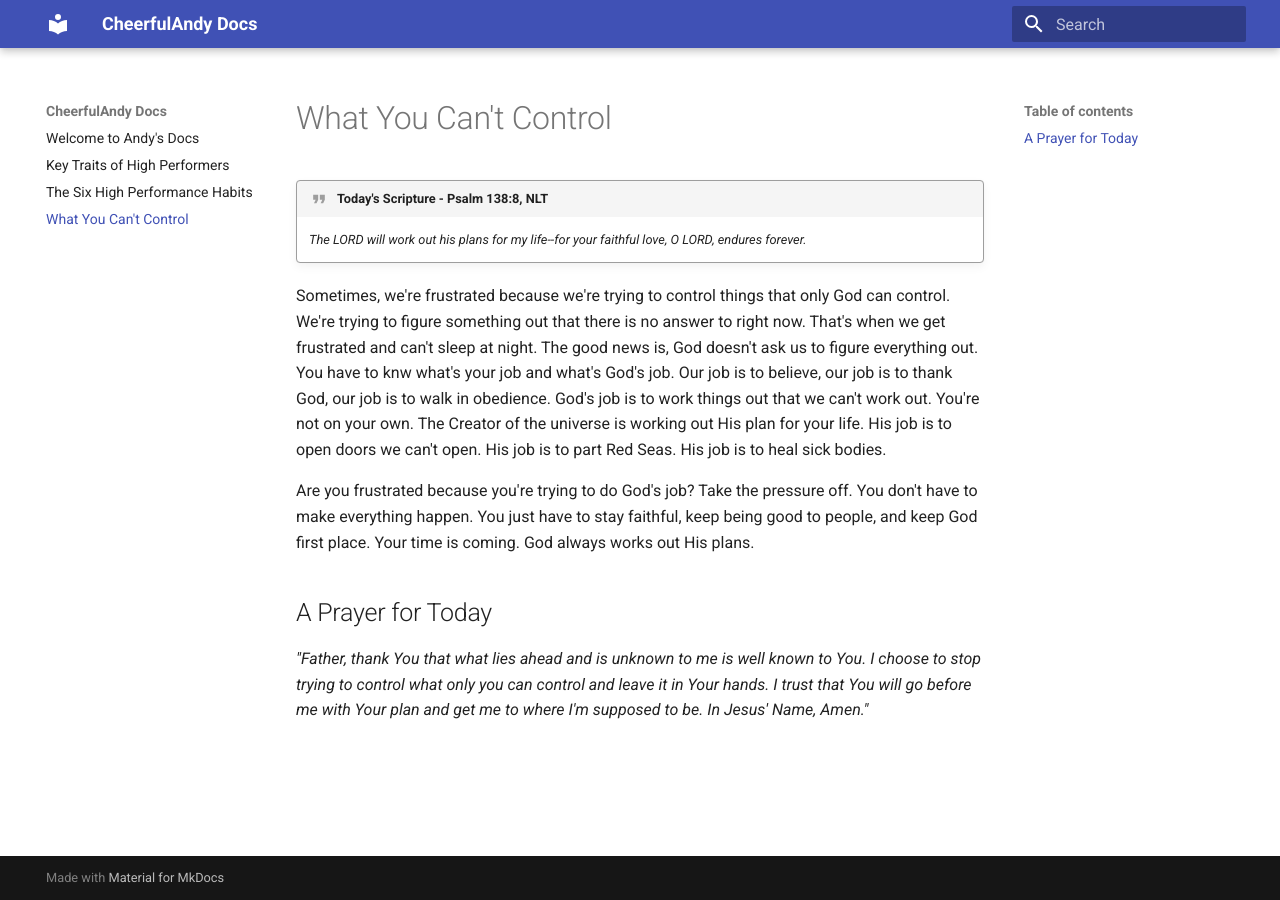
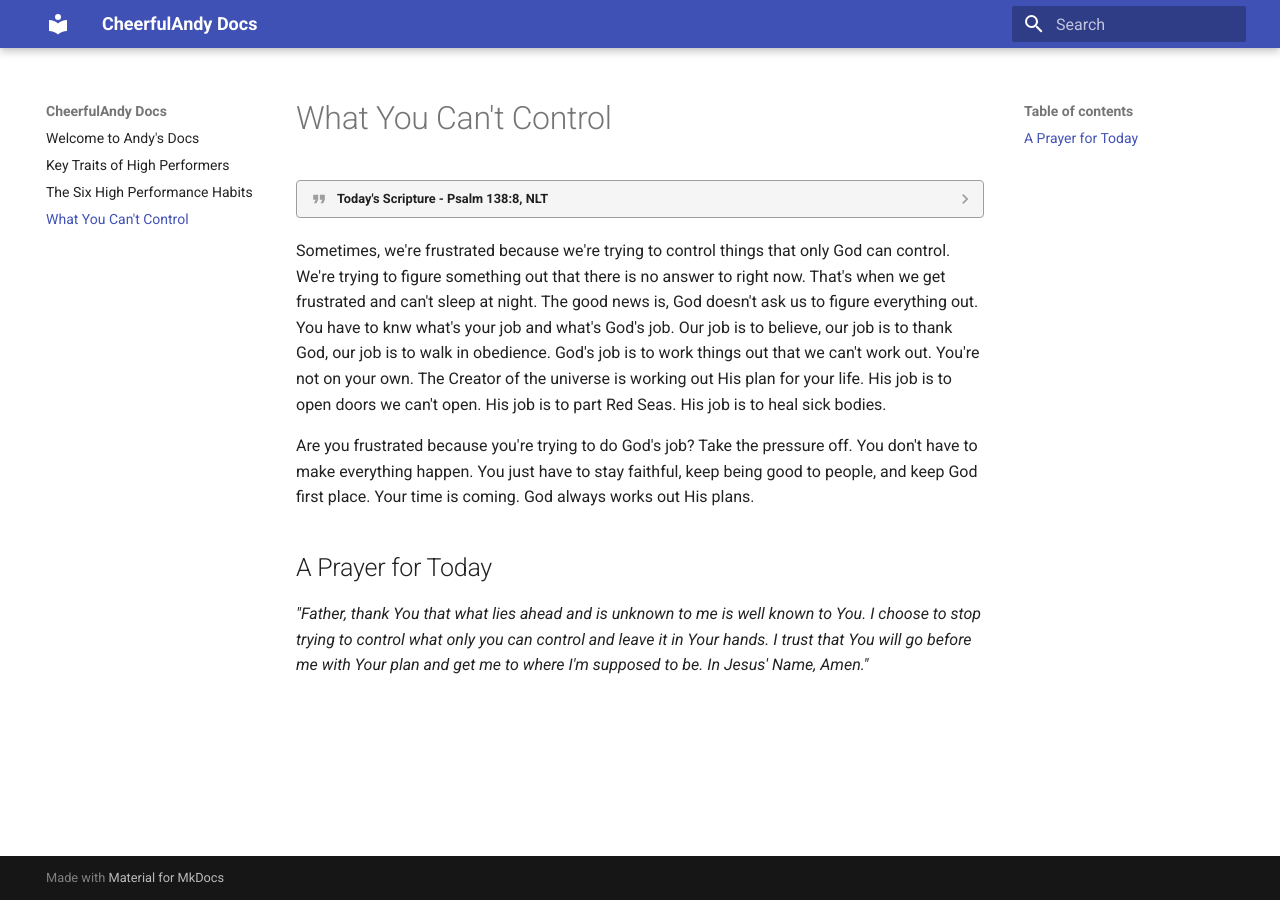
Before and after one commit to andrewchung/cheerfulandy-docs, an MkDocs documentation site: the page built from docs/what-you-cant-control.md, in a window 1280 px wide. Built offline with MkDocs 1.6.1 and Material for MkDocs 9.7.7, drawn with Linux system fonts in a browser that asks for light colours; plug-ins that fetch from the network failed and are left out.

Commit message:
docs: adjust admonition

```diff
--- a/docs/what-you-cant-control.md
+++ b/docs/what-you-cant-control.md
@@ -4,7 +4,7 @@ title: "What You Can't Control"
 
 # What You Can't Control
 
-!!! quote "Today's Scripture - Psalm 138:8, NLT"
+??? quote "Today's Scripture - Psalm 138:8, NLT"
 
     *The LORD will work out his plans for my life--for your faithful love, O LORD, endures forever.*
 
```
